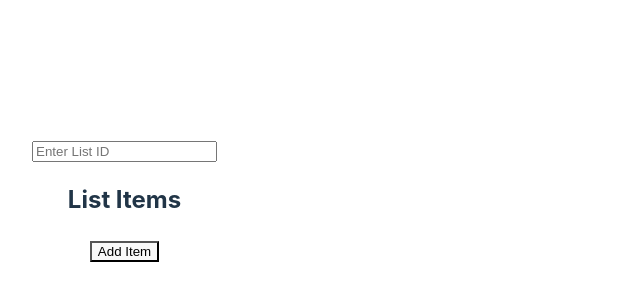
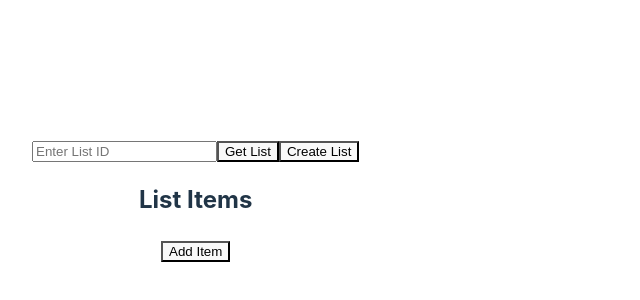
Before and after one commit to simone-caccialanza/Lista, a React (Vite) app: page / in a window 1280 px wide. Shown: the part 200-500 px from the top of the page, without its empty margins (0-640 px from the left). Built offline with nearby package versions, Linux system fonts and the light colour scheme.

Commit message:
Add creating new list

```diff
--- a/src/App.jsx
+++ b/src/App.jsx
@@ -7,6 +7,26 @@ import './App.css';
 function App() {
   const [selectedListId, setSelectedListId] = useState('');
 
+  const createList = async (listItems) => {
+    try {
+      const newList = { lista:{items: listItems!=null?listItems:[]} }
+      const response = await fetch('http://localhost:8080/items', {
+        method: 'POST',
+        headers: {
+          'Content-Type': 'application/json',
+        },
+        body: JSON.stringify(newList),
+      });
+      if (!response.ok) {
+        throw new Error('Failed create a new Lista');
+      }
+      const data = await response.json();
+      setSelectedListId(data.payload.id);
+    } catch (error) {
+      console.error('Error creating a new Lista:', error);
+    }
+  };
+
   return (
     <div className="App">
       <input
@@ -15,7 +35,7 @@ function App() {
         value={selectedListId}
         onChange={(e) => setSelectedListId(e.target.value)}
       />
-      <List1 selectedListId={selectedListId} />
+      <List1 selectedListId={selectedListId} createList={createList} />
     </div>
   );
 }
--- a/src/List1.jsx
+++ b/src/List1.jsx
@@ -3,14 +3,14 @@
 import React, { useState, useEffect } from 'react';
 import Item from './Item';
 
-function List1({ selectedListId }) {
+function List1({ selectedListId, createList }) {
   const [items, setItems] = useState([]);
 
-  useEffect(() => {
-    if (selectedListId) {
-      fetchItems(selectedListId);
-    }
-  }, [selectedListId]);
+  // useEffect(() => {
+  //   if (selectedListId) {
+  //     fetchItems(selectedListId);
+  //   }
+  // }, [selectedListId]);
 
   const fetchItems = async (listId) => {
     try {
@@ -82,6 +82,9 @@ function List1({ selectedListId }) {
   // Rest of the List component remains the same
 
   return (
+    <>
+    <button onClick={()=>fetchItems(selectedListId)}>Get List</button>
+    <button onClick={()=>createList()}>Create List</button>
     <div className="List">
       <h2>List Items</h2>
       {items.map((item) => (
@@ -94,6 +97,8 @@ function List1({ selectedListId }) {
       ))}
       <button onClick={addItemToBackend}>Add Item</button>
     </div>
+    </>
+
   );
 }
 
```
